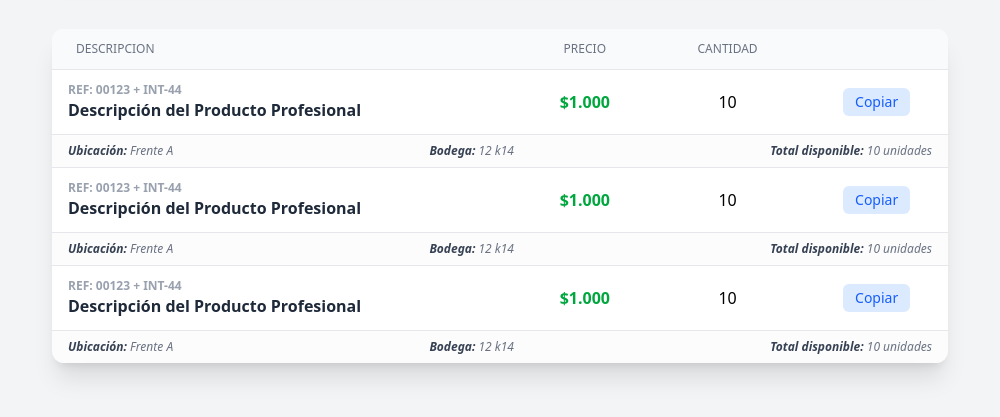
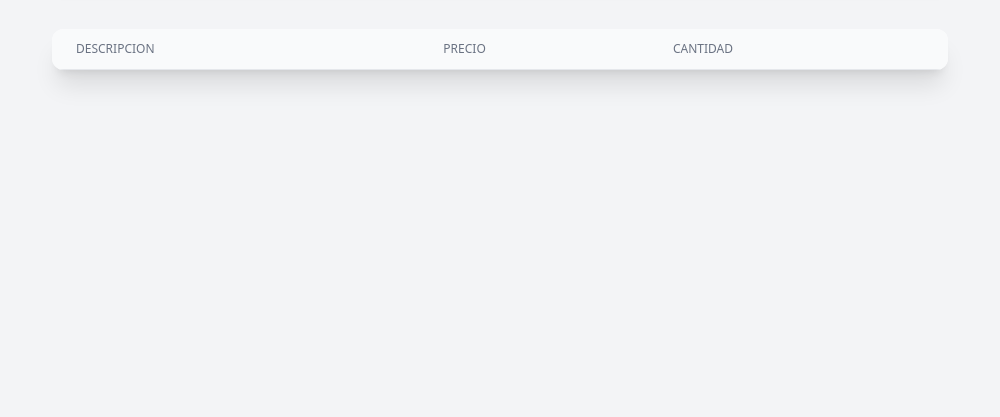
Before and after one commit to DevAlegria/pos_searcher, an Electron app: page src/renderer/index.html in a window 1000 px wide. Shown: the part 151-568 px from the top of the page. Drawn offline with Linux system fonts and the light colour scheme; no server answers.

Commit message:
Remove hardcoded search result rows from the product table

```diff
--- a/src/renderer/index.html
+++ b/src/renderer/index.html
@@ -24,81 +24,8 @@
             <th class="px-6 py-3 text-center text-xs font-medium text-gray-500 uppercase"></th>
           </tr>
         </thead>
-        <tbody id="resultado" class="divide-y divide-gray-200">
-
-          <tr class="hover:bg-gray-50 transition-colors">
-            <td class="px-4 py-3">
-              <p class="text-xs text-gray-400 uppercase font-semibold">Ref: 00123 + INT-44</p>
-              <p class="font-bold text-gray-800">Descripción del Producto Profesional</p>
-            </td>
-            <td class="px-4 py-3 text-center text-green-600 font-bold">$1.000</td>
-            <td class="px-4 py-3 text-center font-medium">10</td>
-            <td class="px-4 py-3 text-center">
-              <button
-                class="bg-blue-100 text-blue-600 px-3 py-1 rounded-md hover:bg-blue-600 hover:text-white transition text-sm">
-                Copiar
-              </button>
-            </td>
-          </tr>
-
-          <tr class="bg-gray-50/50">
-            <td colspan="4" class="px-4 py-2">
-              <div class="flex justify-between text-xs text-gray-500 italic">
-                <p><span class="font-semibold text-gray-700">Ubicación:</span> Frente A</p>
-                <p><span class="font-semibold text-gray-700">Bodega:</span> 12 k14</p>
-                <p><span class="font-semibold text-gray-700">Total disponible:</span> 10 unidades</p>
-              </div>
-            </td>
-          </tr>
-          <tr class="hover:bg-gray-50 transition-colors">
-            <td class="px-4 py-3">
-              <p class="text-xs text-gray-400 uppercase font-semibold">Ref: 00123 + INT-44</p>
-              <p class="font-bold text-gray-800">Descripción del Producto Profesional</p>
-            </td>
-            <td class="px-4 py-3 text-center text-green-600 font-bold">$1.000</td>
-            <td class="px-4 py-3 text-center font-medium">10</td>
-            <td class="px-4 py-3 text-center">
-              <button
-                class="bg-blue-100 text-blue-600 px-3 py-1 rounded-md hover:bg-blue-600 hover:text-white transition text-sm">
-                Copiar
-              </button>
-            </td>
-          </tr>
-
-          <tr class="bg-gray-50/50">
-            <td colspan="4" class="px-4 py-2">
-              <div class="flex justify-between text-xs text-gray-500 italic">
-                <p><span class="font-semibold text-gray-700">Ubicación:</span> Frente A</p>
-                <p><span class="font-semibold text-gray-700">Bodega:</span> 12 k14</p>
-                <p><span class="font-semibold text-gray-700">Total disponible:</span> 10 unidades</p>
-              </div>
-            </td>
-          </tr>
-          <tr class="hover:bg-gray-50 transition-colors">
-            <td class="px-4 py-3">
-              <p class="text-xs text-gray-400 uppercase font-semibold">Ref: 00123 + INT-44</p>
-              <p class="font-bold text-gray-800">Descripción del Producto Profesional</p>
-            </td>
-            <td class="px-4 py-3 text-center text-green-600 font-bold">$1.000</td>
-            <td class="px-4 py-3 text-center font-medium">10</td>
-            <td class="px-4 py-3 text-center">
-              <button
-                class="bg-blue-100 text-blue-600 px-3 py-1 rounded-md hover:bg-blue-600 hover:text-white transition text-sm">
-                Copiar
-              </button>
-            </td>
-          </tr>
-
-          <tr class="bg-gray-50/50">
-            <td colspan="4" class="px-4 py-2">
-              <div class="flex justify-between text-xs text-gray-500 italic">
-                <p><span class="font-semibold text-gray-700">Ubicación:</span> Frente A</p>
-                <p><span class="font-semibold text-gray-700">Bodega:</span> 12 k14</p>
-                <p><span class="font-semibold text-gray-700">Total disponible:</span> 10 unidades</p>
-              </div>
-            </td>
-          </tr>
-
+        <tbody id="resultados" class="divide-y divide-gray-200">
+          <!-- Los resultados de la búsqueda se insertarán aquí -->
         </tbody>
       </table>
     </div>
```
